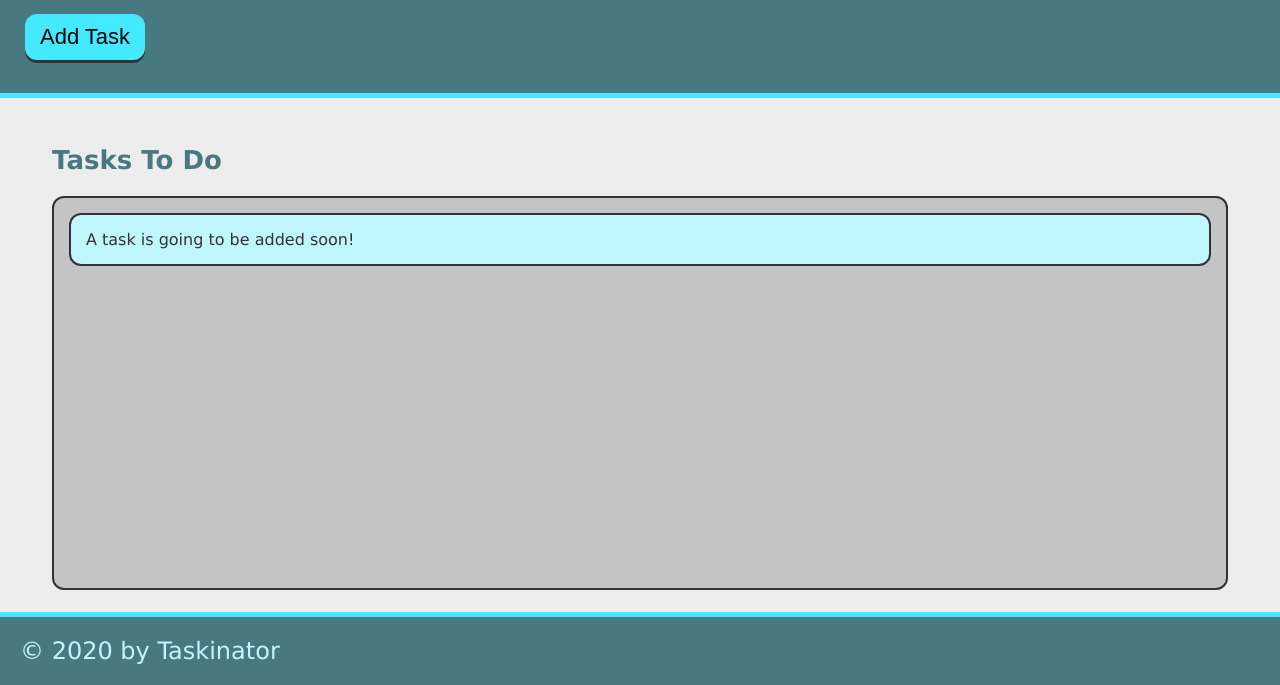
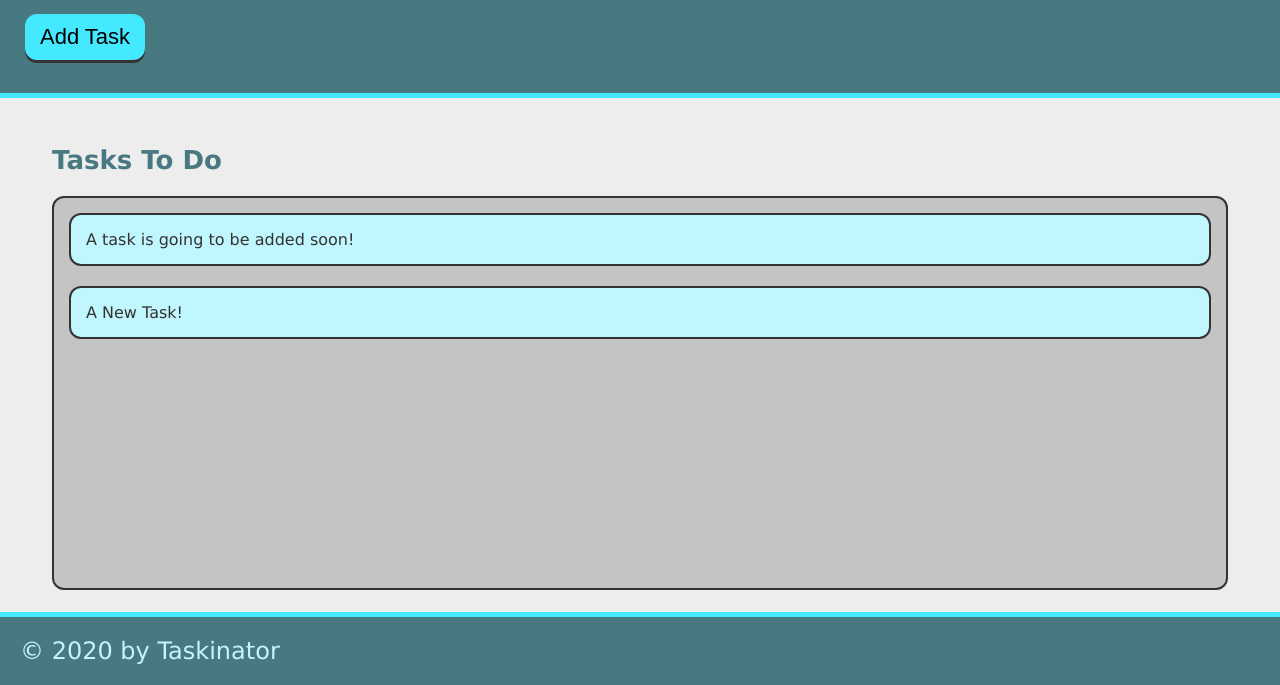
Before and after one commit to Rym25/Taskinator, a plain HTML site: page index.html in a window 1280 px wide. Both pictures are taken after a click on the button "Add Task". Shown: the part 115-800 px from the top of the page. Drawn offline with Linux system fonts and the light colour scheme.

Commit message:
added button functionality to create a new task

```diff
--- a/assets/js/script.js
+++ b/assets/js/script.js
@@ -0,0 +1,11 @@
+var buttonEl = document.querySelector("#save-task");
+var tasksToDoEl = document.querySelector("#tasks-to-do");
+
+var createTaskHandler = function () {
+    var taskItemEl = document.createElement ("li");
+    taskItemEl.textContent = "A New Task!";
+    taskItemEl.className = "task-item";
+    tasksToDoEl.appendChild(taskItemEl);
+};
+
+buttonEl.addEventListener("click", createTaskHandler);
--- a/index.html
+++ b/index.html
@@ -11,12 +11,12 @@
     <header>
         <h1 class="page-title">Taskinator</h1>
         <p>Click the button below to add a new task!</p>
-        <button class="btn">Add Task</button>
+        <button class="btn" id="save-task">Add Task</button>
     </header>
     <main class="page-content">
         <section class="task-list-wrapper">
             <h2 class="list-title">Tasks To Do</h2>
-            <ul class="task-list">
+            <ul class="task-list" id="tasks-to-do">
                 <li class="task-item">A task is going to be added soon!</li>
             </ul>
         </section>
```
